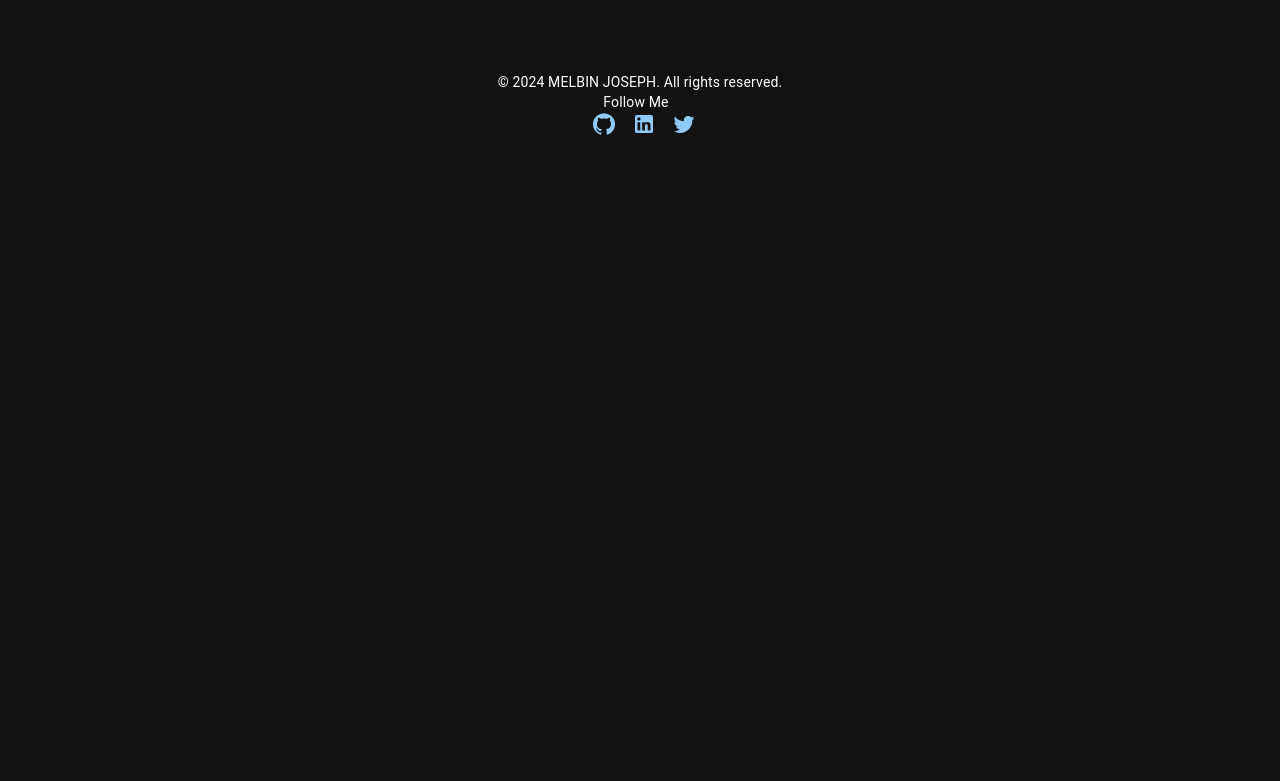
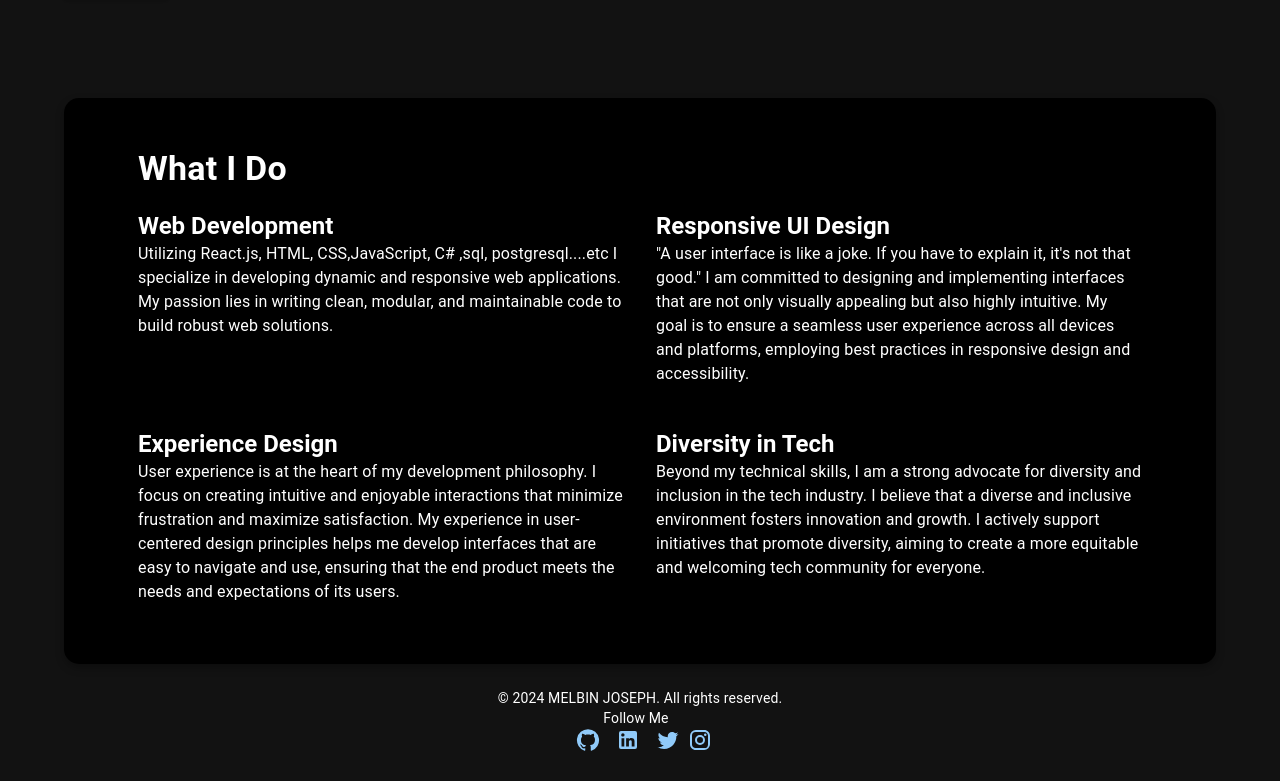
Before and after one commit to melbin726/Portfolio, a React (Create React App) app: page / in a window 1280 px wide. Shown: the part 418-1199 px from the top of the page. Before the commit the page ends 800 px from the top, so only its background shows below. Built offline with nearby package versions, Linux system fonts and the light colour scheme.

Commit message:
Fix ESLint errors and warnings

```diff
--- a/package.json
+++ b/package.json
@@ -18,7 +18,9 @@
     "react-scripts": "5.0.1",
     "react-spring": "^9.7.3",
     "react-tilt": "^1.0.2",
+    "react-tsparticles": "^2.12.2",
     "react-typed": "^2.0.12",
+    "tsparticles": "^3.5.0",
     "typed.js": "^2.1.0",
     "web-vitals": "^2.1.4"
   },
--- a/src/App.css
+++ b/src/App.css
@@ -4,12 +4,38 @@ html, body, #root {
   margin: 0;
 }
 
+/* .App {
+  display: flex;
+  flex-direction: column;
+  min-height: 100vh;
+} */
+
+.Content {
+  flex: 1;
+}
+
+
+
+
 .App {
+  cursor: none; /* Hide the default cursor */
   display: flex;
   flex-direction: column;
   min-height: 100vh;
 }
 
-.Content {
-  flex: 1;
+.custom-cursor {
+  position: fixed;
+  width: 20px;
+  height: 20px;
+  background-color: red;
+  border-radius: 50%;
+  pointer-events: none; /* Prevent the cursor from blocking interactions */
+  transform: translate(-50%, -50%);
+  transition: transform 0.2s ease, background-color 0.2s ease;
 }
+
+.custom-cursor:hover {
+  background-color: blue;
+  transform: scale(1.2);
+}
--- a/src/App.js
+++ b/src/App.js
@@ -1,5 +1,5 @@
 // src/App.js
-import React from 'react';
+import React, { useEffect, useRef } from 'react';
 import { BrowserRouter as Router, Route, Routes } from 'react-router-dom';
 import Home from './pages/Home';
 import Portfolio from './pages/Portfolio';
@@ -14,10 +14,27 @@ import { ThemeProvider as MuiThemeProvider, CssBaseline } from '@mui/material';
 
 function AppContent() {
   const { theme } = useThemeContext();
+  const cursorRef = useRef(null);
+
+  useEffect(() => {
+    const handleMouseMove = (event) => {
+      const { clientX, clientY } = event;
+      const cursor = cursorRef.current;
+      cursor.style.left = `${clientX}px`;
+      cursor.style.top = `${clientY}px`;
+    };
+
+    document.addEventListener('mousemove', handleMouseMove);
+    return () => {
+      document.removeEventListener('mousemove', handleMouseMove);
+    };
+  }, []);
 
   return (
     <MuiThemeProvider theme={theme}>
       <CssBaseline /> {/* This will apply the background color */}
+      <div className="App">
+        <div ref={cursorRef} className="custom-cursor"></div>
         <Router>
           <Navbar />
           <Routes>
@@ -29,6 +46,7 @@ function AppContent() {
           </Routes>
           <Footer />
         </Router>
+      </div>
     </MuiThemeProvider>
   );
 }
--- a/src/components/Footer.js
+++ b/src/components/Footer.js
@@ -4,6 +4,7 @@ import { Box, Typography, Link, Divider } from '@mui/material';
 import GitHubIcon from '@mui/icons-material/GitHub';
 import LinkedInIcon from '@mui/icons-material/LinkedIn';
 import TwitterIcon from '@mui/icons-material/Twitter';
+import InstagramIcon from '@mui/icons-material/Instagram';
 
 function Footer() {
   return (
@@ -25,6 +26,9 @@ function Footer() {
         <Link href=" https://x.com/Melbin?s=08" target="_blank">
           <TwitterIcon sx={{ ml: 1 }} />
         </Link>
+        <Link href="https://www.instagram.com/___melbin_/?igsh=MXFmcHN4NzYwajM0eA%3D%3D" target="_blank">
+          <InstagramIcon sx={{ ml: 1 }} />
+        </Link>
       </Typography>
     </Box>
   );
--- a/src/components/Navbar.js
+++ b/src/components/Navbar.js
@@ -31,7 +31,7 @@ const AnimatedTypography = styled(Typography)(({ theme }) => ({
   },
   textDecoration: 'none',
   fontFamily: 'Monaco, Courier, monospace', // Font for a developer background
-  whiteSpace: 'nowrap', // Prevent text from breaking into multiple lines
+  whiteSpace: 'nowrap',
   overflow: 'hidden',
   textOverflow: 'ellipsis',
   [theme.breakpoints.down('sm')]: {
@@ -58,7 +58,7 @@ function Navbar() {
           <MenuIcon />
         </AnimatedIconButton>
         <AnimatedTypography component={Link} to="/" variant="h6" style={{ flexGrow: 1, textDecoration: 'none', color: 'inherit' }} marginLeft={4}>
-          MELBIN JOSEPH
+          MELBIN
         </AnimatedTypography>
         <Drawer
           anchor="bottom"
--- a/src/pages/About.js
+++ b/src/pages/About.js
@@ -44,11 +44,9 @@ const About = () => {
             </Grid>
             <Grid item xs={12} md={8}>
               <Typography variant="body1" component="p" gutterBottom>
-                I am a software engineer with expertise in C++, Python, Java, RPA, and C (Programming Language). I am pursuing a Bachelor's degree focused in Computer Science from the Kalinga Institute Of Industrial Technology.
-              </Typography>
+              I am a web developer with expertise in React.js, C#, and PostgreSQL. I am pursuing a Master's degree in Computer Applications from Kristu Jayanti College, Bengaluru, where I have been developing my skills in modern web development and database management.              </Typography>
               <Typography variant="body1" component="p" gutterBottom>
-                Experienced Software Engineer with a demonstrated history of working in the software industry. Skilled in C++, Python, Java, RPA, and C (Programming Language). Strong information technology professional.
-              </Typography>
+              Experienced web developer with a demonstrated history of working on real-world projects. Skilled in React.js, C#, and PostgreSQL, I bring a comprehensive understanding of both front-end and back-end development. My strong technical background, combined with hands-on experience, makes me a proficient and adaptable technology professional.              </Typography>
               <Typography variant="body1" component="p" gutterBottom>
                 <strong>Work Timeline:</strong>
               </Typography>
--- a/src/pages/Home.js
+++ b/src/pages/Home.js
@@ -37,12 +37,59 @@ const ContactButton = styled(Button)({
   },
 });
 
+const SectionContainer = styled(Box)({
+  backgroundColor: '#000000', // Black background
+  color: '#FFFFFF', // White text
+  padding: '50px',
+  marginTop: '50px',
+  borderRadius: '15px', // Rounded corners
+  boxShadow: '0 4px 8px rgba(0, 0, 0, 0.3)', // Box shadow for a 3D effect
+});
 
+const SectionTitle = styled(Typography)({
+  marginBottom: '20px',
+  fontWeight: 'bold',
+  color: '#FFFFFF', // Ensure the title text is white
+});
 
+const SectionContent = styled(Typography)({
+  marginBottom: '10px',
+  color: '#FFFFFF', // Ensure the content text is white
+});
 
-
-
-
+function WhatIDo() {
+  return (
+    <SectionContainer>
+      <Container>
+        <SectionTitle variant="h4" component="h2">What I Do</SectionTitle>
+        <Grid container spacing={4}>
+          <Grid item xs={12} md={6}>
+            <Typography variant="h5" component="h3" fontWeight="bold">Web Development</Typography>
+            <SectionContent variant="body1">
+            Utilizing React.js, HTML, CSS,JavaScript, C# ,sql, postgresql....etc I specialize in developing dynamic and responsive web applications. My passion lies in writing clean, modular, and maintainable code to build robust web solutions.
+            </SectionContent>
+          </Grid>
+          <Grid item xs={12} md={6}>
+            <Typography variant="h5" component="h3" fontWeight="bold">Responsive UI Design</Typography>
+            <SectionContent variant="body1">
+            "A user interface is like a joke. If you have to explain it, it's not that good." I am committed to designing and implementing interfaces that are not only visually appealing but also highly intuitive. My goal is to ensure a seamless user experience across all devices and platforms, employing best practices in responsive design and accessibility.            </SectionContent>
+          </Grid>
+          <Grid item xs={12} md={6}>
+            <Typography variant="h5" component="h3" fontWeight="bold">Experience Design</Typography>
+            <SectionContent variant="body1">
+            User experience is at the heart of my development philosophy. I focus on creating intuitive and enjoyable interactions that minimize frustration and maximize satisfaction. My experience in user-centered design principles helps me develop interfaces that are easy to navigate and use, ensuring that the end product meets the needs and expectations of its users.
+            </SectionContent>
+          </Grid>
+          <Grid item xs={12} md={6}>
+            <Typography variant="h5" component="h3" fontWeight="bold">Diversity in Tech</Typography>
+            <SectionContent variant="body1">
+            Beyond my technical skills, I am a strong advocate for diversity and inclusion in the tech industry. I believe that a diverse and inclusive environment fosters innovation and growth. I actively support initiatives that promote diversity, aiming to create a more equitable and welcoming tech community for everyone.            </SectionContent>
+          </Grid>
+        </Grid>
+      </Container>
+    </SectionContainer>
+  );
+}
 
 function Home() {
   const navigate = useNavigate();
@@ -50,7 +97,7 @@ function Home() {
 
   useEffect(() => {
     const typed = new Typed(typedRef.current, {
-      strings: ['I develop web apps', 'I love coding', 'I will make your website', 'I love testing'],
+      strings: ['I love coding', 'I develop innovative web applications', 'I can create your website from scratch.', 'I enjoy testing and improving software.'],
       typeSpeed: 40,
       backSpeed: 50,
       loop: true,
@@ -71,7 +118,6 @@ function Home() {
 
   return (
     <Container>
-
       <Box mt={5}>
         <Grid container spacing={2} alignItems="center">
           <Grid item xs={12} md={6}>
@@ -84,7 +130,7 @@ function Home() {
               </Typography>
             </Box>
             <Typography variant="body1" component="p" fontFamily={'Marker Felt'} mb={2}>
-              I am an experienced software engineer with a demonstrated history of working in the software industry. I have a strong passion for coding and love to create innovative solutions to challenging problems.
+            I am an aspiring software engineer currently interning at MicroGenesis TechSoft. My dedication to web development and keen interest in enhancing user experiences drive me to create effective and efficient solutions. I have demonstrated commitment and professionalism in my previous roles, including an internship at Talview.
             </Typography>
             <Box mt={2}>
               <PortfolioButton
@@ -113,6 +159,7 @@ function Home() {
           </Grid>
         </Grid>
       </Box>
+      <WhatIDo />
     </Container>
   );
 }
```
Also changed, not shown: 1 other file (tests, documents, lock files or other folders). Lines whose indentation alone changed are shown as unchanged.
